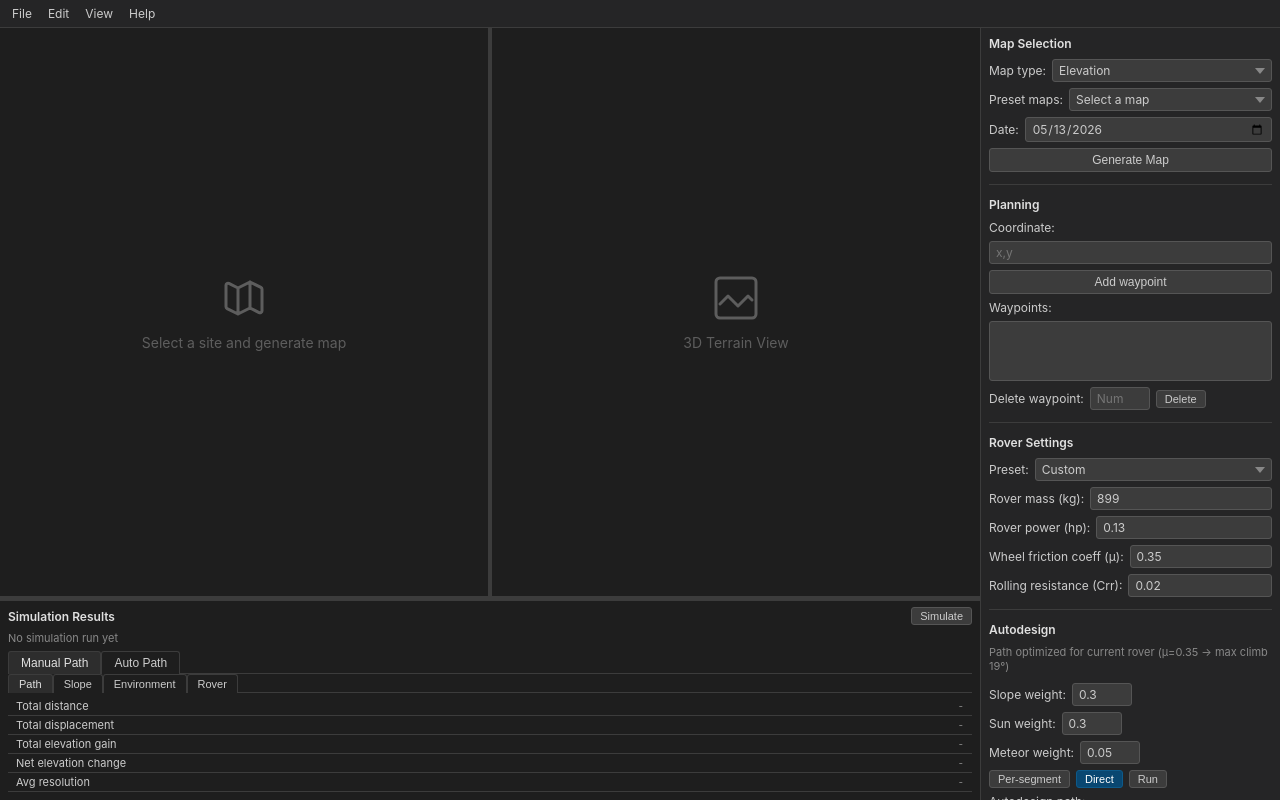
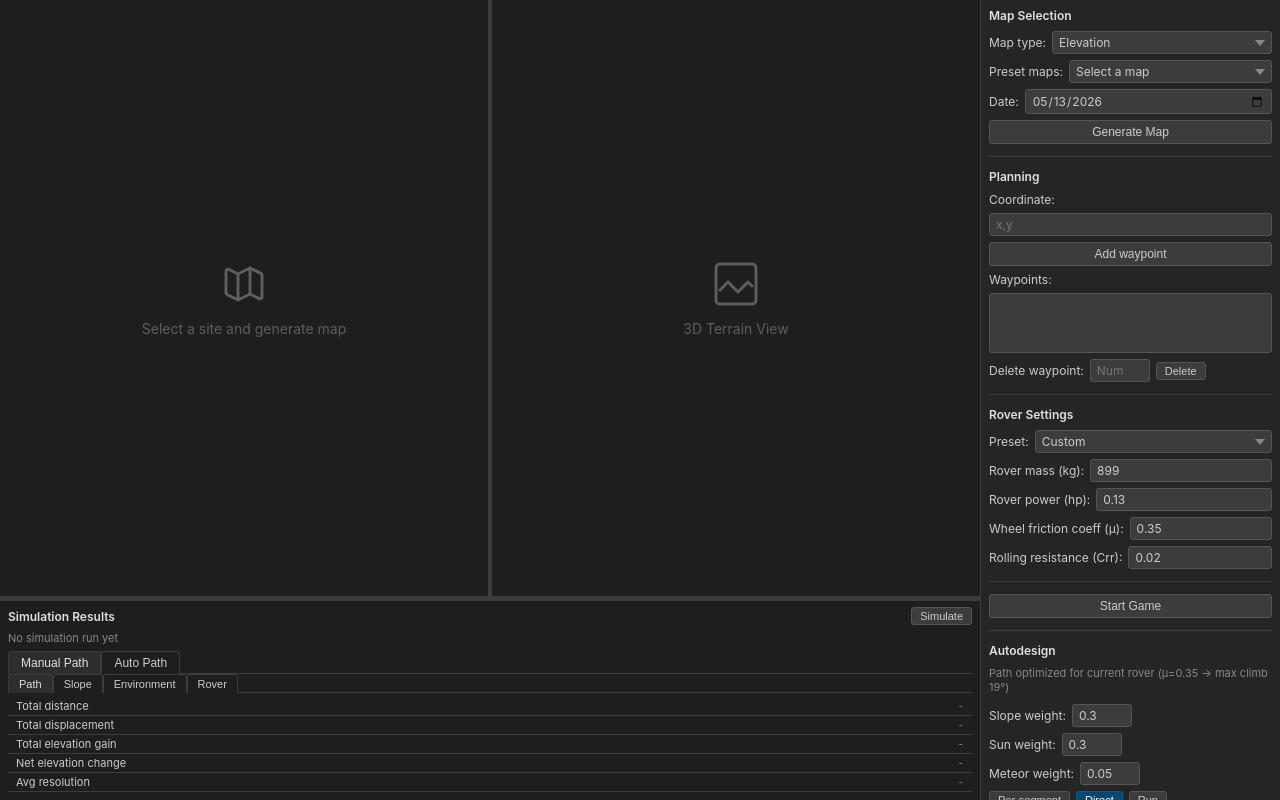
Before and after one commit to osh3276/cynthium-web, a React (Vite) app in the folder frontend/: page / in a window 1280 px wide. Built offline with nearby package versions, Linux system fonts and the light colour scheme.

Commit message:
remove menu bar

```diff
--- a/frontend/src/App.tsx
+++ b/frontend/src/App.tsx
@@ -1,5 +1,4 @@
 import { useState, useCallback, useRef } from "react";
-import MenuBar from "./components/MenuBar";
 import ViewContainer from "./components/ViewContainer";
 import SimulationResultsPanel from "./components/SimulationResultsPanel";
 import Sidebar from "./components/Sidebar";
@@ -522,7 +521,6 @@ function App() {
 
 	return (
 		<div className="app-layout">
-			<MenuBar onStartGame={handleStartGame} />
 			<div className="main-content">
 				<div className="left-pane">
 					<div className="view-area">
@@ -568,6 +566,7 @@ function App() {
 								gameStartPoint={gameStartPoint}
 								gameEndPoint={gameEndPoint}
 								onFinishPath={handleFinishPath}
+								onStartGame={handleStartGame}
 								simulating={simulating}
 							/>
 				</div>
--- a/frontend/src/components/Sidebar.tsx
+++ b/frontend/src/components/Sidebar.tsx
@@ -22,15 +22,16 @@ interface Props {
 		gameEndPoint?: Waypoint | null;
 		onFinishPath?: () => void;
 		onNextRound?: () => void;
+		onStartGame?: () => void;
 		simulating?: boolean;
 	}
 
 export default function Sidebar({
-		onLoadSite, onChangeMapType, onNextRound, status, waypoints, onAddWaypoint,
-		onRemoveWaypoint, onAutodesign, autodesignRunning, autodesignResult,
-		roverSettings, onRoverChange,
-		gameState, gameStartPoint, gameEndPoint, onFinishPath, simulating,
-	}: Props) {
+			onLoadSite, onChangeMapType, onNextRound, status, waypoints, onAddWaypoint,
+			onRemoveWaypoint, onAutodesign, autodesignRunning, autodesignResult,
+			roverSettings, onRoverChange,
+			gameState, gameStartPoint, gameEndPoint, onFinishPath, onStartGame, simulating,
+		}: Props) {
 	const [slopeWeight, setSlopeWeight] = useState("0.3");
 	const [sunWeight, setSunWeight] = useState("0.3");
 	const [meteorWeight, setMeteorWeight] = useState("0.05");
@@ -106,6 +107,12 @@ export default function Sidebar({
 					<>
 						<div className="sidebar-divider" />
 						<div className="panel">
+							<button className="panel-button generate-button" onClick={onStartGame} style={{ width: "100%" }}>
+								Start Game
+							</button>
+						</div>
+						<div className="sidebar-divider" />
+						<div className="panel">
 							<h3 className="panel-title">Autodesign</h3>
 							<div className="field-row" style={{ fontSize: 11, color: "var(--text-dim)", marginBottom: 4 }}>
 								Path optimized for current rover (μ={roverSettings.wheel_friction_coeff} → max climb {Math.round(Math.atan(roverSettings.wheel_friction_coeff) * 180 / Math.PI)}°)
```
Lines whose indentation alone changed are shown as unchanged.
